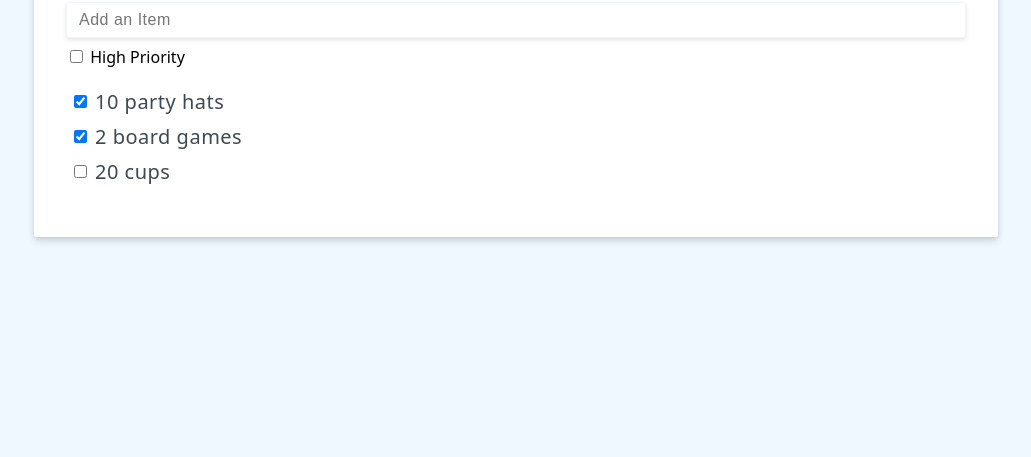
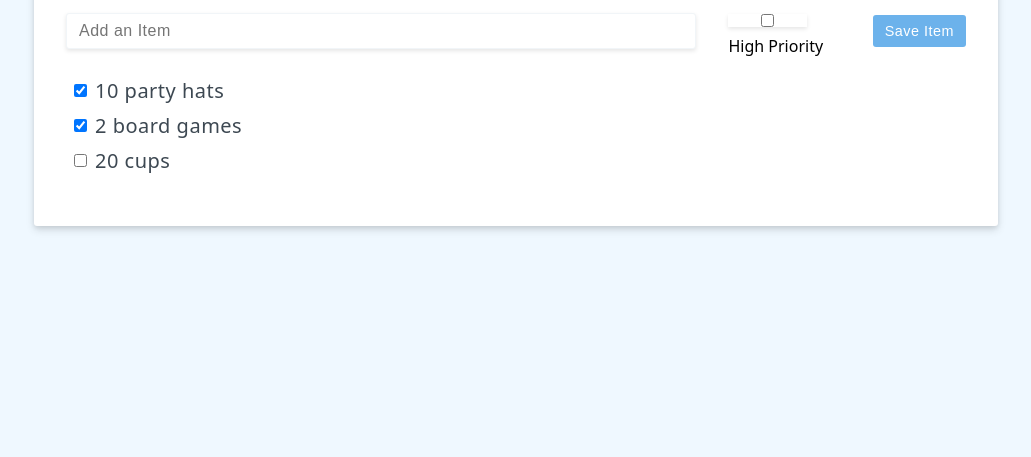
Before and after one commit to ekoteguh10/vuejs-3-fundamentals, a plain HTML site: page index.html in a window 1280 px wide. Shown: the part 343-800 px from the top of the page, without its empty margins (124-1155 px from the left). Drawn offline with nearby package versions, Linux system fonts and the light colour scheme.

Commit message:
add task 4: user events in vuejs

```diff
--- a/index.html
+++ b/index.html
@@ -12,16 +12,24 @@
         <!-- You can use header.toLocaleUpperCase() to make the header is capitalized-->
         <h1>{{ header ? header: 'Welcome to Shopping List' }}</h1>
 
-        <!-- Input for Data Binding-->
-        <input type="text" v-model,trim="newItem" placeholder="Add an Item">
-        <label for="newItemPriority">
-            <input type="checkbox" v-model="newItemPriority">
-            High Priority
-        </label>
-
-        <p v-if="newItem">
-            <input type="checkbox" :checked="newItemPriority"> &nbsp;{{ newItem }}
-        </p>
+        <!-- Add Item Form -->
+        <div class="add-item-form">
+            <!-- Input for Data Binding-->
+            <input
+                @keyup.enter="items.push({id: items.length + 1, label: newItem, priority: newItemPriority})"
+                type="text"
+                v-model,trim="newItem"
+                placeholder="Add an Item">
+            <label for="newItemPriority">
+                <input type="checkbox" v-model="newItemPriority">
+                High Priority
+            </label>
+            <button
+                class="btn btn-primary"
+                @click="items.push({id: items.length + 1, label: newItem, priority: newItemPriority})">
+                Save Item
+            </button>
+        </div>
 
         <!-- List Rendering in Vue.js 3 -->
         <ul>
```
